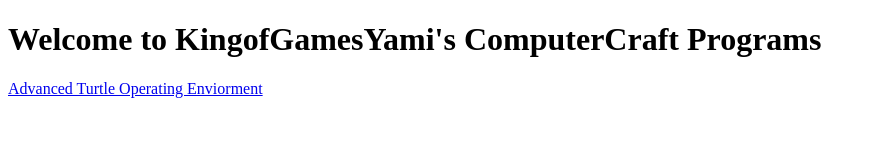
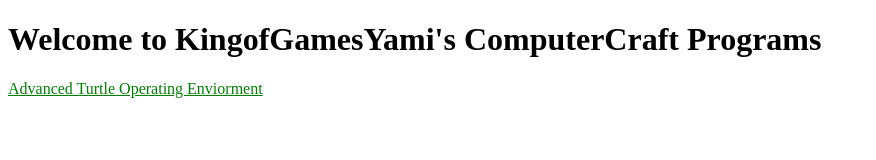
Before and after one commit to Grey-Wolfe/KingofGamesYami.github.io, a plain HTML site: page index.html in a window 1280 px wide. In both pictures the pointer is over the link "Advanced Turtle Operating Enviorment". Shown: the whole page, without its empty margins (0-876 px from the left). Drawn offline with Linux system fonts and the light colour scheme.

Commit message:
Update stylesheet.css

```diff
--- a/stylesheet.css
+++ b/stylesheet.css
@@ -2,7 +2,10 @@
   border:1px dashed green;
   background-color:blue;
 }
-.button a:hover{
-  border:2px solid green;
-  background-color:red;
+a:hover{
+  color:green;
 }
+
+a{
+  color:blue;
+}
```
